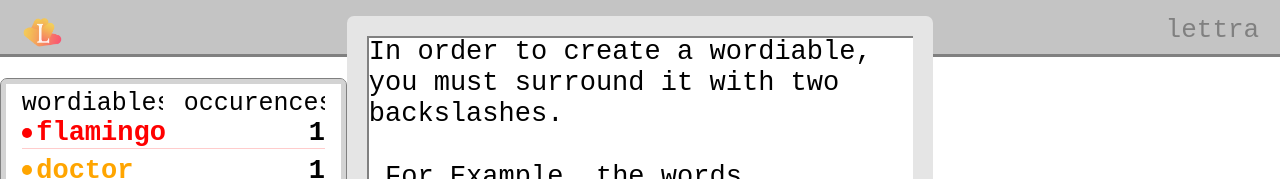
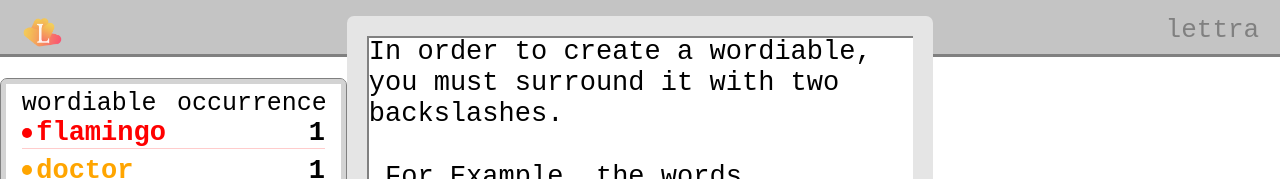
Before and after one commit to andrewvallejo/lettra, a SvelteKit app: page / in a window 1280 px wide. Shown: the top 179 px of the page. Built offline with nearby package versions, Linux system fonts and the light colour scheme.

Commit message:
fix embarrassing typo

```diff
--- a/src/components/Table.svelte
+++ b/src/components/Table.svelte
@@ -7,7 +7,7 @@
 <div class="container">
 	<header class="categories">
 		<h2>wordiables</h2>
-		<h2 class="occurences">occurences</h2>
+		<h2 class="occurrences">occurrences</h2>
 	</header>
 	{#each $wordiables as wordiable}
 		<article class="wordRow">
@@ -17,7 +17,7 @@
 				</h3>
 				<div class="circle" style="background: {wordiable.color}" in:fade />
 			</div>
-			<h4 class="occurences">{wordiable.occurrences}</h4>
+			<h4 class="occurrences">{wordiable.occurrences}</h4>
 		</article>
 		<div class="line" style="background: {wordiable.color}" in:fade />
 	{/each}
@@ -25,7 +25,7 @@
 
 <style lang="scss">
 	@media (max-width: 1200px) {
-		.occurences {
+		.occurrences {
 			display: none;
 		}
 	}
```
